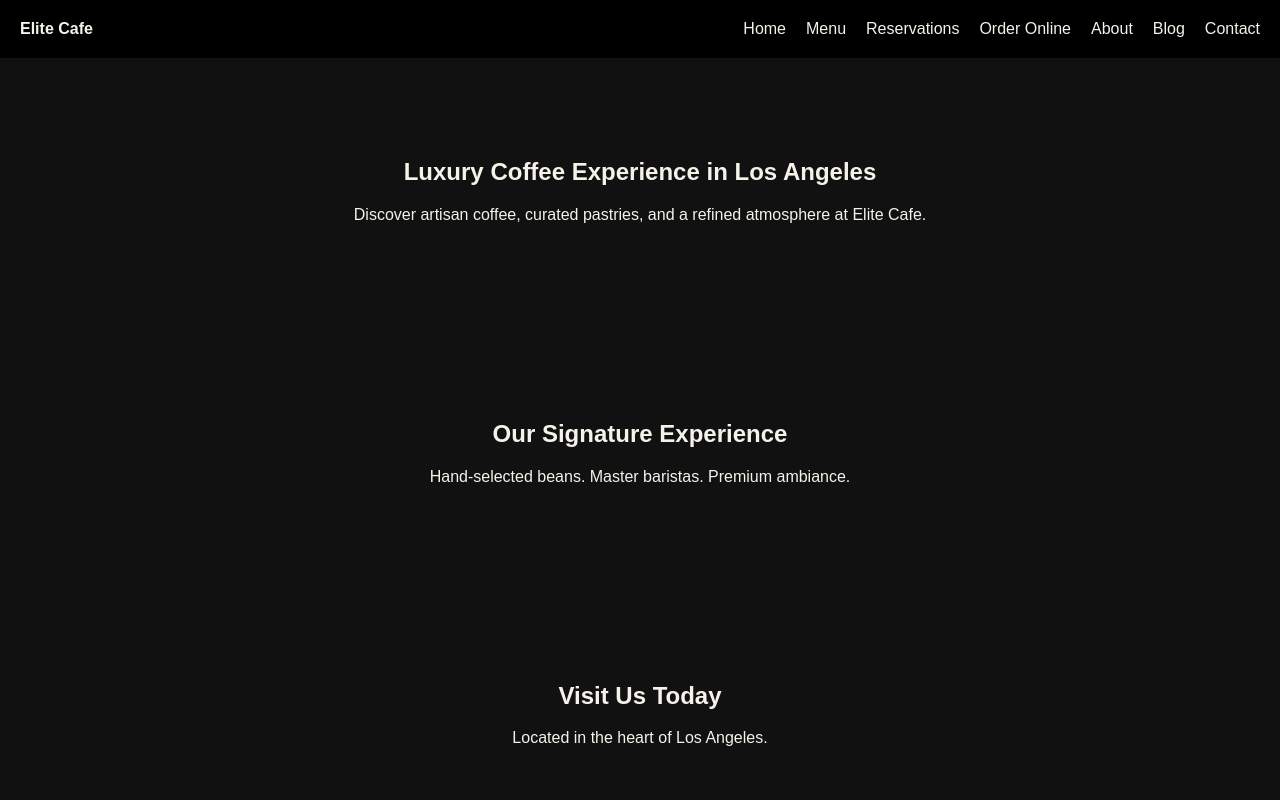
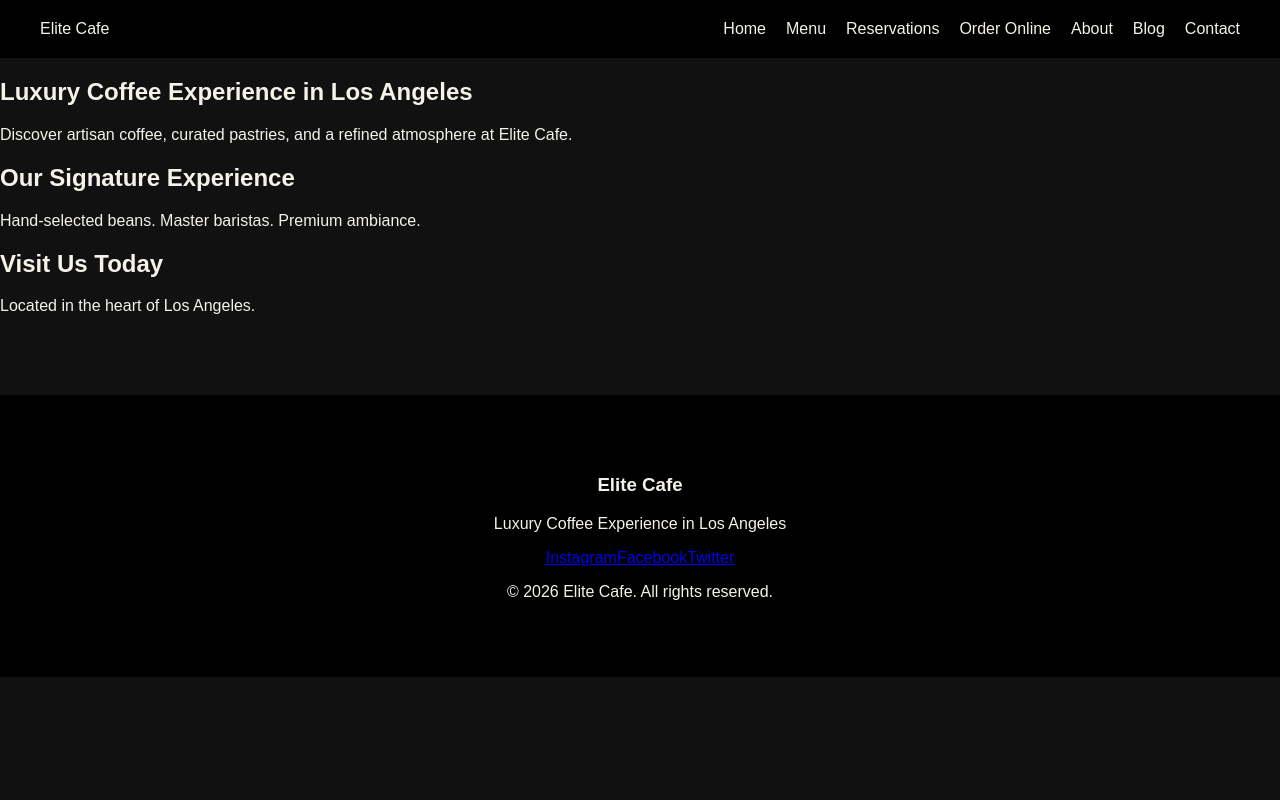
Before and after one commit to iamtalhaarifvlogs/elite-cafe, a Next.js app: page / in a window 1280 px wide. Shown: the top 800 px of the page. Built offline with nearby package versions, Linux system fonts and the light colour scheme.

Commit message:
lets see

```diff
--- a/app/globals.css
+++ b/app/globals.css
@@ -5,11 +5,21 @@ body {
   color: #f5f2ea;
 }
 
-.nav {
+.container {
+  max-width: 1200px;
+  margin: 0 auto;
+  padding: 0 20px;
+}
+
+.header {
+  background: #000;
+  padding: 20px 0;
+}
+
+.header .container {
   display: flex;
   justify-content: space-between;
-  padding: 20px;
-  background: #000;
+  align-items: center;
 }
 
 .nav a {
@@ -18,25 +28,9 @@ body {
   text-decoration: none;
 }
 
-.logo {
-  font-weight: bold;
+.footer {
+  background: #000;
+  padding: 60px 20px;
+  text-align: center;
+  margin-top: 80px;
 }
-
-section {
-  padding: 80px 20px;
-  text-align: center;
-}
-
-button {
-  padding: 12px 24px;
-  background: #c6a75e;
-  border: none;
-  cursor: pointer;
-  margin-top: 20px;
-}
-
-.footer {
-  padding: 40px;
-  text-align: center;
-  background: #000;
-}
--- a/app/layout.tsx
+++ b/app/layout.tsx
@@ -1,29 +1,12 @@
 import "./globals.css";
 import type { Metadata } from "next";
-import Link from "next/link";
+import Header from "@/components/Header";
+import Footer from "@/components/Footer";
 
 export const metadata: Metadata = {
-  metadataBase: new URL("https://elitecafe.la"),
-  title: {
-    default: "Elite Cafe | Luxury Coffee Experience in Los Angeles",
-    template: "%s | Elite Cafe",
-  },
+  title: "Elite Cafe | Luxury Coffee in Los Angeles",
   description:
-    "Elite Cafe is a premium artisan coffee destination in Los Angeles offering luxury specialty coffee, curated pastries, and refined ambiance.",
-  keywords: [
-    "Best cafe in Los Angeles",
-    "Luxury coffee LA",
-    "Premium cafe Los Angeles",
-    "Artisan coffee Los Angeles",
-  ],
-  openGraph: {
-    title: "Elite Cafe | Luxury Coffee in LA",
-    description:
-      "Experience premium coffee, curated pastries, and elevated ambiance.",
-    url: "https://elitecafe.la",
-    siteName: "Elite Cafe",
-    type: "website",
-  },
+    "Elite Cafe is a premium artisan coffee destination in Los Angeles.",
 };
 
 export default function RootLayout({
@@ -34,43 +17,9 @@ export default function RootLayout({
   return (
     <html lang="en">
       <body>
-        <nav className="nav">
-          <div className="logo">Elite Cafe</div>
-          <div className="links">
-            <Link href="/">Home</Link>
-            <Link href="/menu">Menu</Link>
-            <Link href="/reservations">Reservations</Link>
-            <Link href="/order">Order Online</Link>
-            <Link href="/about">About</Link>
-            <Link href="/blog">Blog</Link>
-            <Link href="/contact">Contact</Link>
-          </div>
-        </nav>
-
-        {children}
-
-        <footer className="footer">
-          <p>© {new Date().getFullYear()} Elite Cafe — Los Angeles</p>
-        </footer>
-
-        <script
-          type="application/ld+json"
-          dangerouslySetInnerHTML={{
-            __html: JSON.stringify({
-              "@context": "https://schema.org",
-              "@type": "CafeOrCoffeeShop",
-              name: "Elite Cafe",
-              address: {
-                "@type": "PostalAddress",
-                addressLocality: "Los Angeles",
-                addressRegion: "CA",
-                addressCountry: "US",
-              },
-              servesCuisine: "Specialty Coffee, Pastries",
-              priceRange: "$$$",
-            }),
-          }}
-        />
+        <Header />
+        <main>{children}</main>
+        <Footer />
       </body>
     </html>
   );
--- /dev/null
+++ b/components/Footer.tsx
@@ -0,0 +1,20 @@
+export default function Footer() {
+  return (
+    <footer className="footer">
+      <div className="container">
+        <h3>Elite Cafe</h3>
+        <p>Luxury Coffee Experience in Los Angeles</p>
+
+        <div className="footer-links">
+          <a href="#">Instagram</a>
+          <a href="#">Facebook</a>
+          <a href="#">Twitter</a>
+        </div>
+
+        <p className="copyright">
+          © {new Date().getFullYear()} Elite Cafe. All rights reserved.
+        </p>
+      </div>
+    </footer>
+  );
+}
--- /dev/null
+++ b/components/Header.tsx
@@ -0,0 +1,23 @@
+"use client";
+
+import Link from "next/link";
+
+export default function Header() {
+  return (
+    <header className="header">
+      <div className="container">
+        <div className="logo">Elite Cafe</div>
+
+        <nav className="nav">
+          <Link href="/">Home</Link>
+          <Link href="/menu">Menu</Link>
+          <Link href="/reservations">Reservations</Link>
+          <Link href="/order">Order Online</Link>
+          <Link href="/about">About</Link>
+          <Link href="/blog">Blog</Link>
+          <Link href="/contact">Contact</Link>
+        </nav>
+      </div>
+    </header>
+  );
+}
```
